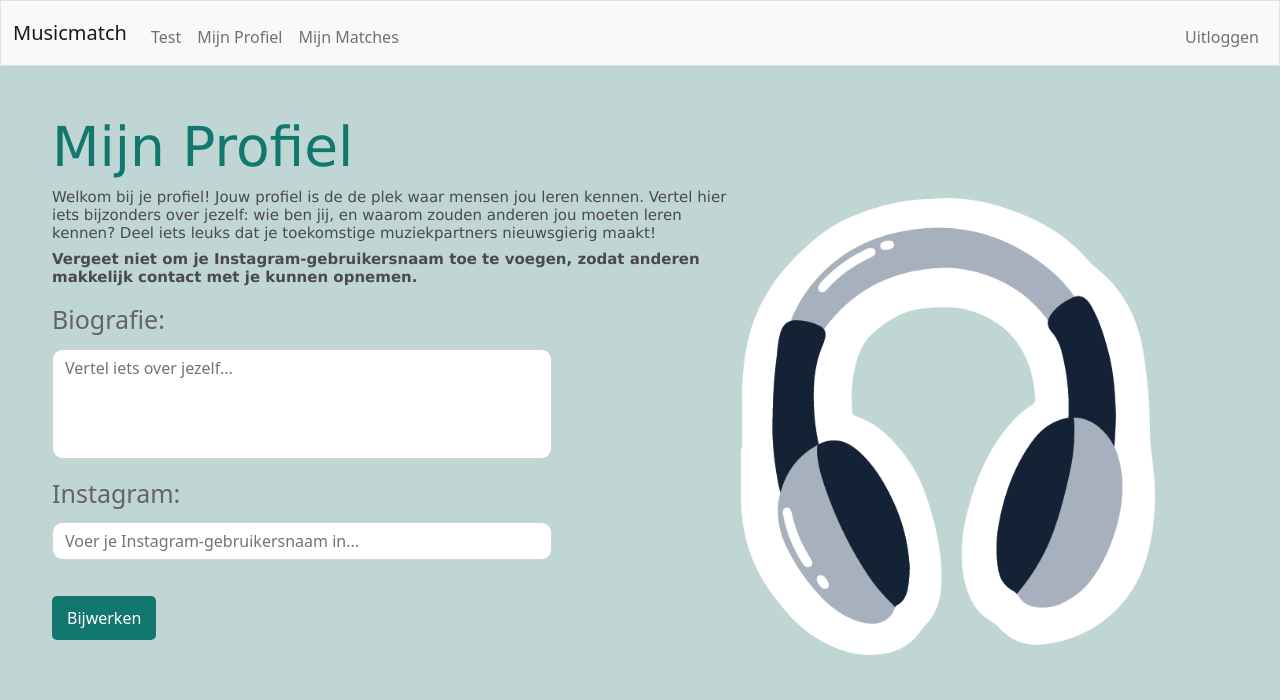
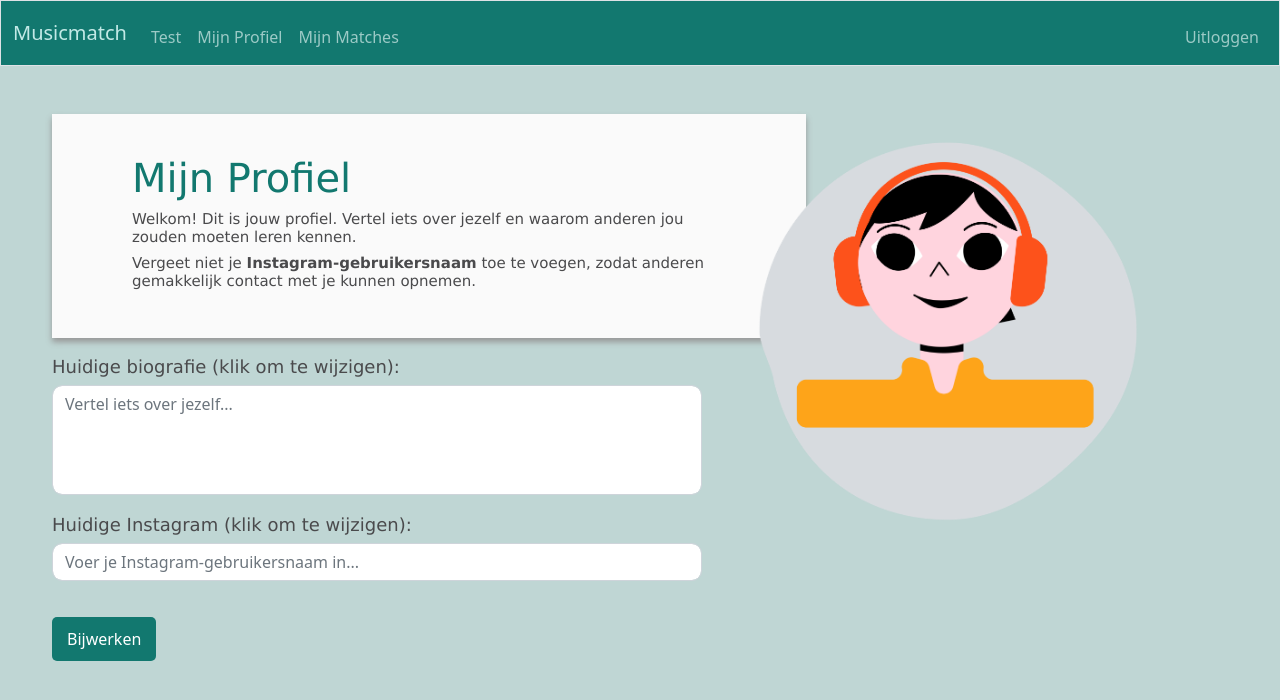
Before and after one commit to sophiekaandorp/Programmeerproject, a Flask app: page /profile/me in a window 1280 px wide. Shown: the top 700 px of the page. Run offline with Flask 3, Linux system fonts and the light colour scheme; the visitor is signed in with stand-in values (Sample User, id 1).

Commit message:
css aangepast + errors opgelost

```diff
--- a/app.py
+++ b/app.py
@@ -45,18 +45,11 @@ def login():
         username = request.form.get("username")
         password = request.form.get("password")
 
-        if not username:
-            return render_template("error.html", message="Vul een gebruikersnaam in.")
-
-        if not password:
-            return render_template("error.html", message="Vul een wachtwoord in.")
-
         user = User.query.filter_by(username=username).first()
 
         if not user or not check_password_hash(user.hash, password):
             flash("Onjuiste gebruikersnaam of wachtwoord, probeer het opnieuw.")
-            return redirect(url_for('login'))
-            #return render_template("error.html", message="Onjuiste gebruikersnaam of wachtwoord, probeer het opnieuw.")
+            return render_template("login.html")
 
         session["user_id"] = user.id
 
@@ -75,20 +68,14 @@ def register():
         password = request.form.get("password")
         confirmation = request.form.get("confirmation")
 
-        if not username:
-            return render_template("error.html", message="Vul een gebruikersnaam in.")
-        if not password or not confirmation:
-            return render_template("error.html", message="Vul een wachtwoord in.")
         if password != confirmation:
             flash("Wachtwoorden komen niet overeen.")
-            return redirect(url_for('register'))
-            #return render_template("error.html", message="Wachtwoorden komen niet overeen.")
+            return redirect(url_for("register"))
 
         # check of username al bestaat
         if User.query.filter_by(username=username).first():
             flash("Gebruikersnaam is al in gebruik.")
-            return redirect(url_for('register'))
-            #return render_template("error.html", message="Gebruikersnaam is al in gebruik.")
+            return redirect(url_for("register"))
 
         # use generate_password_hash to store hash of the password in db
         hash = generate_password_hash(password)
@@ -254,10 +241,14 @@ def matches():
     # we sorteren de matches op percentage (element 1)
     matches = sorted(matches, key=lambda x: x[1], reverse=True)
 
+    # we checken of er geen matches met 0% tussen staan
+    final_matches = []
+    for match in matches:
+        if match[1] > 0:
+            final_matches.append(match)
+
     # we selecteren de beste 3 matches
-    top_matches = matches[:3]
-
-    """Voeg hier nog extra restricties toe voor bijv nul macthes, of meerder met zelfde percentage!!1"""
+    top_matches = final_matches[:3]
 
     # De top matches worden worden doorgegeven aan template.
     return render_template("matches.html", matches=top_matches)
@@ -298,8 +289,9 @@ def view_profile(user_id):
 
     # we halen het profiel op
     profile = Profile.query.filter_by(user_id=user_id).first()
-    if not profile:
-        return render_template("error.html", message="Profiel niet gevonden.")
+    if not profile or profile.bio == "":
+        flash("Deze gebruiker heeft nog geen profiel aangemaakt.")
+        return redirect(url_for("matches"))
 
     # we geven het profiel van de user weer
     user = User.query.get(user_id)
@@ -345,7 +337,7 @@ def rank():
             # https://stackoverflow.com/questions/14343812/redirecting-to-url-in-flask
             return redirect(url_for('rank'))
 
-        # We verwijderen eerst de ranking van user (zodat vervangen wordt als nodg)
+        # We verwijderen eerst de ranking van user (zodat vervangen wordt als nodig)
         Ranking.query.filter_by(user_id=user_id).delete()
 
         # We voegen de nummers toe
@@ -372,10 +364,8 @@ def website_instagram(profile_id):
 
     # als de gebruiker geen instagram account heeft ingevuld.
     if not profile or not profile.instagram:
-            flash("Deze gebruiker heeft geen Instagram profiel opgegeven.")
-
-            # https://stackoverflow.com/questions/14343812/redirecting-to-url-in-flask
-            return redirect(url_for('matches'))
+        flash("Deze gebruiker heeft geen Instagram profiel opgegeven.")
+        return render_template("profile.html", profile=profile)
 
     # Als het profiel bestaat, gaan we naar het instagram account
     return redirect(f"http://www.instagram.com/{profile.instagram}/", code=302)
--- a/static/styles.css
+++ b/static/styles.css
@@ -9,12 +9,29 @@ body {
     font-size: 55px;
     text-align: center;
 }
+.aanpassen_profiel-text{
+    margin-left: 40px;
+    font-family: 'verdana';
+    color: rgb(74, 74, 76);
+    font-size: 20px;
+    text-align: center;
+    margin-top: 40px;
+}
+
+.my_profile-text{
+    margin-left: 0px;
+    font-family: 'verdana';
+    color: rgb(74, 74, 76);
+    font-size: 18px;
+    text-align: left;
+    margin-top: 10px;
+}
 
 h1 {
     margin-left: 40px;
     font-family: 'verdana';
     color: rgb(18,120,111);
-    font-size: 55px;
+    font-size: 40px;
     text-align: left;
 }
 
@@ -24,7 +41,7 @@ h2 {
     color: rgb(74, 74, 76);
     font-size: 25px;
     text-align: left;
-    margin-bottom: 30px;
+    margin-bottom: 10px;
 }
 
 h3 {
@@ -66,6 +83,31 @@ p {
     color: rgb(10, 10, 10);
     text-align: left;
     font-size: 25px;
+    margin-bottom: 5px;
+}
+
+/* stijling voor navigatiebalk */
+.navbar {
+    background-color: rgb(18,120,111) !important;
+}
+
+.navbar-brand{
+    color: rgb(194, 233, 230) !important;
+}
+
+.nav-link {
+    color: rgb(156, 202, 198) !important;
+}
+
+.nav-link:hover {
+    color: white !important;
+}
+
+
+/* stijling van flashbericht */
+.alert.alert-primary.mb-0.text-center{
+    background-color: rgb(253, 82, 27);
+    color: white
 }
 
 
@@ -80,6 +122,7 @@ form {
 /* stijl invulvakjes */
 .form-control:hover {
     border-color: rgb(18, 120, 111);
+
 }
 
 .form-control:focus {
@@ -88,7 +131,7 @@ form {
 }
 
 .textarea {
-    width: 500px;
+    width: 650px;
     border-radius: 10px;
     resize: none;
 }
@@ -149,10 +192,19 @@ select option {
     margin-right:100px;
 }
 
+.profiel {
+    max-width: 35%;
+    height: auto;
+    display: block;
+    margin: 0 auto;
+    float: right;
+    margin-right:100px;
+}
+
 
 /* containers */
 .login-container {
-    max-width: 550px;
+    max-width: 55%;
     margin: auto;
     padding: 40px;
     background-color: rgb(250, 250, 250);
@@ -160,7 +212,7 @@ select option {
 }
 
 .register-container {
-    max-width: 550px;
+    max-width: 55%;
     margin: auto;
     padding: 40px;
     background-color: rgb(250, 250, 250);
@@ -175,8 +227,32 @@ select option {
 }
 
 .profile-container {
-    max-width: 800px;
+    max-width: 70%;
     margin: auto;
+    padding: 40px;
+    background-color: rgb(250, 250, 250);
+    box-shadow: 0 4px 6px rgb(151, 151, 151);
+}
+
+.index-container {
+    max-width: 75%;
+    margin: auto;
+    padding: 40px;
+    background-color: rgb(250, 250, 250);
+    box-shadow: 0 4px 6px rgb(151, 151, 151);
+}
+
+.my_profile-container {
+    max-width: 60%;
+    margin-left: 40px;
+    padding: 40px;
+    background-color: rgb(250, 250, 250);
+    box-shadow: 0 4px 6px rgb(151, 151, 151);
+}
+
+.question-container {
+    max-width: 65%;
+    margin-left: 40px;
     padding: 40px;
     background-color: rgb(250, 250, 250);
     box-shadow: 0 4px 6px rgb(151, 151, 151);
@@ -226,6 +302,12 @@ select option {
     background-color: rgb(30, 161, 150);
 }
 
+.btn-primary:focus {
+    box-shadow: 0 0 5px rgb(30, 161, 150);
+    background-color: rgb(30, 161, 150);
+}
+
+
 .btn-left {
     display: block;
     margin: 0;
--- a/templates/index.html
+++ b/templates/index.html
@@ -5,13 +5,14 @@
 {% endblock %}
 
 {% block main %}
+    <img src="/static/images/mensen.png" class="mensen">
+    <div class="index-container">
         <h1>Welkom bij Musicmatch, {{username}}!</h1>
-    <img src="/static/images/mensen.png" class="mensen">
-    <h2>Ontdek jouw perfecte muziekmatch!</h2>
         <p>Klaar om je ideale match te vinden?</p>
         <h6>Beantwoord een paar leuke vragen en vind mensen met dezelfde muzieksmaak.</h6>
         <a href="/question/1" class="btn btn-primary btn-left">Start Test</a>
         <p>Wil je je profiel aanpassen?</p>
         <h6>Vul je profiel aan en maak het makkelijker voor anderen om je te leren kennen.</h6>
         <a href="/profile/me" class="btn btn-primary btn-left">Aanpassen</a>
+    </div>
 {% endblock %}
--- a/templates/login.html
+++ b/templates/login.html
@@ -5,7 +5,6 @@
 {% endblock %}
 
 {% block main %}
-
 <div class="login-container">
     <h1>Inloggen</h1>
     <form action="/login" method="post">
--- a/templates/my_profile.html
+++ b/templates/my_profile.html
@@ -5,23 +5,21 @@
 {% endblock %}
 
 {% block main %}
-    <h1>Mijn Profiel</h1>
-    <img src="/static/images/koptelefoon.png" alt="cirkel", class="cirkel">
-    <h6>Welkom bij je profiel! Jouw profiel is de de plek waar mensen jou leren kennen. Vertel hier iets bijzonders over jezelf:
-        wie ben jij, en waarom zouden anderen jou moeten leren kennen? Deel iets leuks dat je toekomstige muziekpartners
-        nieuwsgierig maakt!
-    </h6>
-    <h6>
-        <strong>Vergeet niet om je Instagram-gebruikersnaam toe te voegen, zodat anderen makkelijk contact met je kunnen opnemen.</strong>
-    </h6>
+
+    <img src="/static/images/profiel.png", class="profiel">
+    <div class="my_profile-container">
+        <h1>Mijn Profiel</h1>
+        <h6>Welkom! Dit is jouw profiel. Vertel iets over jezelf en waarom anderen jou zouden moeten leren kennen.</h6>
+        <h6>Vergeet niet je <strong>Instagram-gebruikersnaam</strong> toe te voegen, zodat anderen gemakkelijk contact met je kunnen opnemen.</h6>
+    </div>
     <form action="/profile/me" method="post">
         <div class="mb-3">
-            <label for="bio">Biografie:</label>
+            <p class="my_profile-text">Huidige biografie (klik om te wijzigen):</p>
             <textarea id="bio" name="bio" class="form-control textarea" rows="4" placeholder="Vertel iets over jezelf...">{{ profile.bio }}</textarea>
         </div>
 
         <div class="mb-3">
-            <label for="instagram">Instagram:</label>
+            <p class="my_profile-text">Huidige Instagram (klik om te wijzigen):</p>
             <textarea id="instagram" name="instagram" class="form-control textarea" rows="1" placeholder="Voer je Instagram-gebruikersnaam in...">{{ profile.instagram }}</textarea>
         </div>
 
--- a/templates/questions.html
+++ b/templates/questions.html
@@ -12,6 +12,6 @@
             <input type="radio" name="answer_id" value="{{ answer.id }}">
             <label>{{ answer.answer_text }}</label><br>
         {% endfor %}
-        <button type="submit">Verzend Antwoord</button>
+        <button type="submit">Volgende Vraag</button>
     </form>
 {% endblock %}
--- a/templates/rank_songs.html
+++ b/templates/rank_songs.html
@@ -7,7 +7,7 @@
 {% block main %}
     <h1>Nummers Rangschikken</h1>
     <h4> Je bent bijna klaar met de test! Selecteer de rangorde van jouw favoriete nummers.
-        Geef elk nummer een unieke rangorde. Zet je favoriete nummer op 1 en je minst favoriete op 5.</h4>
+        <strong>Geef elk nummer een unieke rangorde.</strong> Zet je favoriete nummer op 1 en je minst favoriete op 5.</h4>
 
     <form action="/rank" method="post">
         <div class="mb-5">
@@ -80,6 +80,6 @@
             </select>
         </div>
 
-        <button type="submit" value="Submit">Verzend Rangschikking</button>
+        <button type="submit" value="Submit">Verzend Antwoorden</button>
     </form>
 {% endblock %}
```
Also changed, not shown: create.py (+15 -15 lines), templates/matches.html (+6 -1 lines), static/images/inloggen.png (added), static/images/profiel.png (added), 2 other files. Lines whose indentation alone changed are shown as unchanged.
